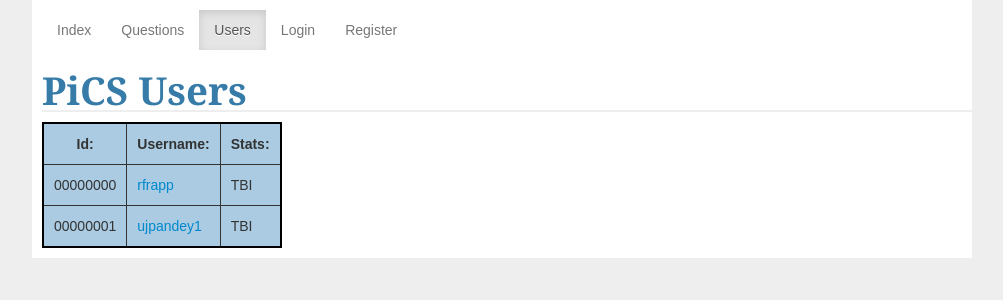
After one commit to cc-cs/ccpics, a Flask app: page /users in a window 1280 px wide. The commit adds this page. Shown: the top 300 px of the page, without its empty margins (138-1141 px from the left). Run offline with Flask 2, Linux system fonts and the light colour scheme; some libraries are stand-ins or nearby versions.

Commit message:
Add a template page for users.

```diff
--- a/app/__init__.py
+++ b/app/__init__.py
@@ -12,7 +12,7 @@ app.config['SERVICE_URL'] = 'pics-service/api/v1.0/'
 app.config['ADMINS'] = ['00000000', '00000001', '00000002', '00000003', '00000004']
 
 # For nicer time display
-#from .lib.momentjs import momentjs #??? why this no work???
+# from .lib.momentjs import momentjs # This didn't work on Ryan's computer, why?
 from . import lib
 app.jinja_env.globals['momentjs'] = lib.momentjs.momentjs
 
--- a/app/static/css/style.css
+++ b/app/static/css/style.css
@@ -28,8 +28,6 @@ h2
 {
   float: left;
 }
-
-
 
 .error
 {
@@ -87,6 +85,20 @@ table.results th, table.results td
   padding: 10px;
 }
 
+table.users
+{
+  border: 2px solid;
+  border-color: black;
+  border-collapse: collapse;
+  background: #aacbe2;
+}
+
+table.users th, table.users td
+{
+  border: 1px solid;
+  padding: 10px;
+}
+
 .question-body
 {
   display: inline-block;
--- /dev/null
+++ b/app/templates/users.html
@@ -0,0 +1,25 @@
+{% extends 'layout.html' %}
+{% set title = 'PiCS Users' %}
+{% set active_page = "users" %}
+
+{% block body %}
+<h1>PiCS Users</h1>
+<table class="users">
+  <thead>
+    <tr>
+      <th>Id:</th>
+      <th>Username:</th>
+      <th>Stats:</th>
+    </tr>
+  </thead>
+  <tbody>
+    {% for user in users %}
+    <tr>
+      <td>{{ user.id }}</td>
+      <td><a href="/users/{{user.id}}">{{ user.username }}</a></td>
+      <td>TBI</td>
+    </tr>
+    {% endfor %}
+  </tbody>
+</table>
+{% endblock %}
--- a/app/views/__init__.py
+++ b/app/views/__init__.py
@@ -1,7 +1,8 @@
 from .. import app
 from . import index
+from . import question
 from . import registration
 from . import login
-from . import question
+from . import user
 from . import submission
 from . import result
--- a/app/views/registration.py
+++ b/app/views/registration.py
@@ -42,7 +42,8 @@ def registration_submit():
             error = registration_request_response['error']
         else:
             flash("You have been registered!", "success")
-            return redirect(url_for('index'))
+            user = registration_request_response['user']
+            return render_template('user.html', user=user)
 
     error = error if error else "Sorry, something went wrong. Please try again later."
     flash(error, 'error')
--- /dev/null
+++ b/app/views/user.py
@@ -0,0 +1,14 @@
+from flask import flash, json, redirect, request, render_template, url_for
+
+from .. import app
+from ..services import user_service
+
+@app.route('/users')
+def render_users():
+    users = user_service.fetch_users()['users']
+    return render_template('users.html', users=users)
+
+@app.route('/users/<user_id>', methods=['GET'])
+def render_user(user_id):
+    user = user_service.fetch_user(user_id=user_id)['user']
+    return render_template('user.html', user=user)
```
Also changed, not shown: app/templates/user.html (added, +10 -0 lines).
